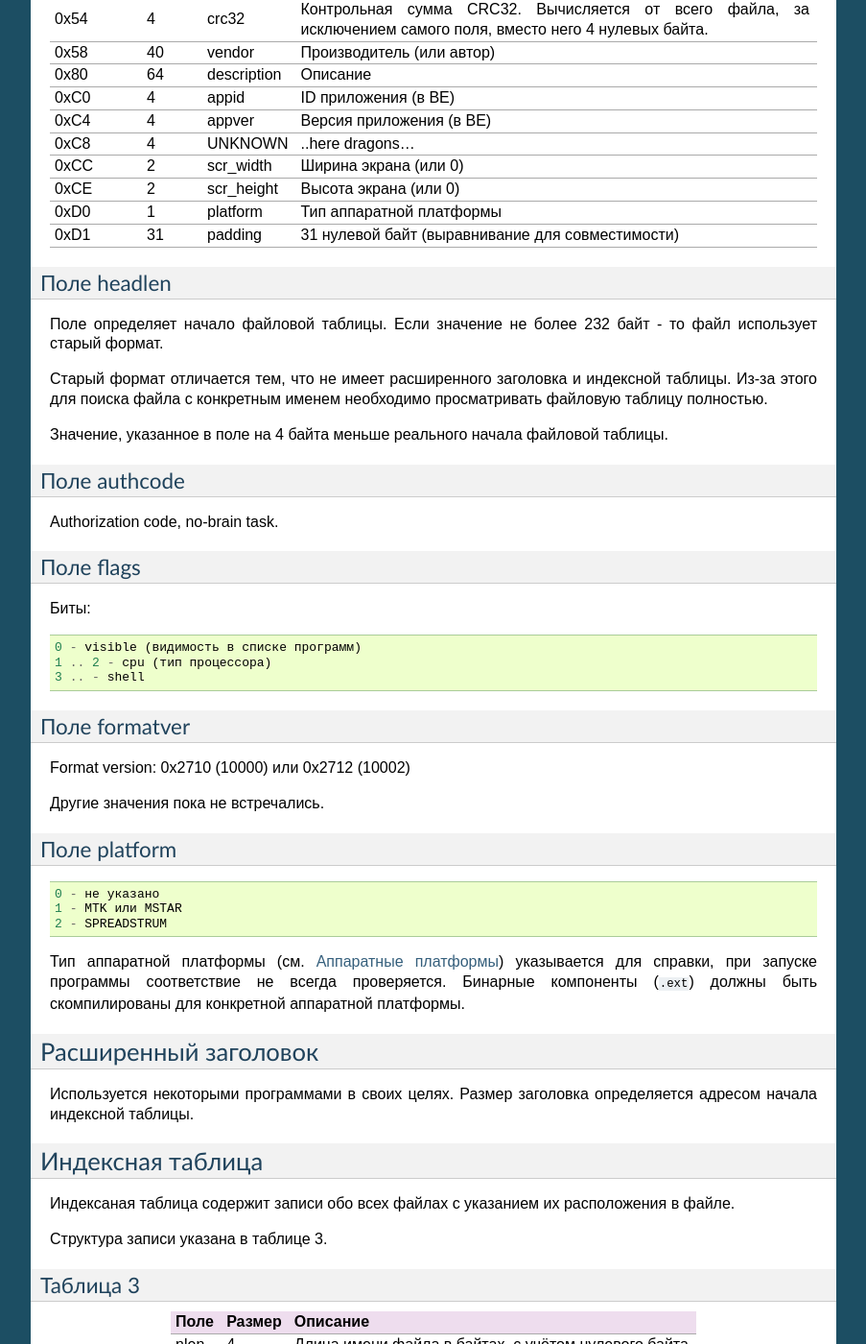
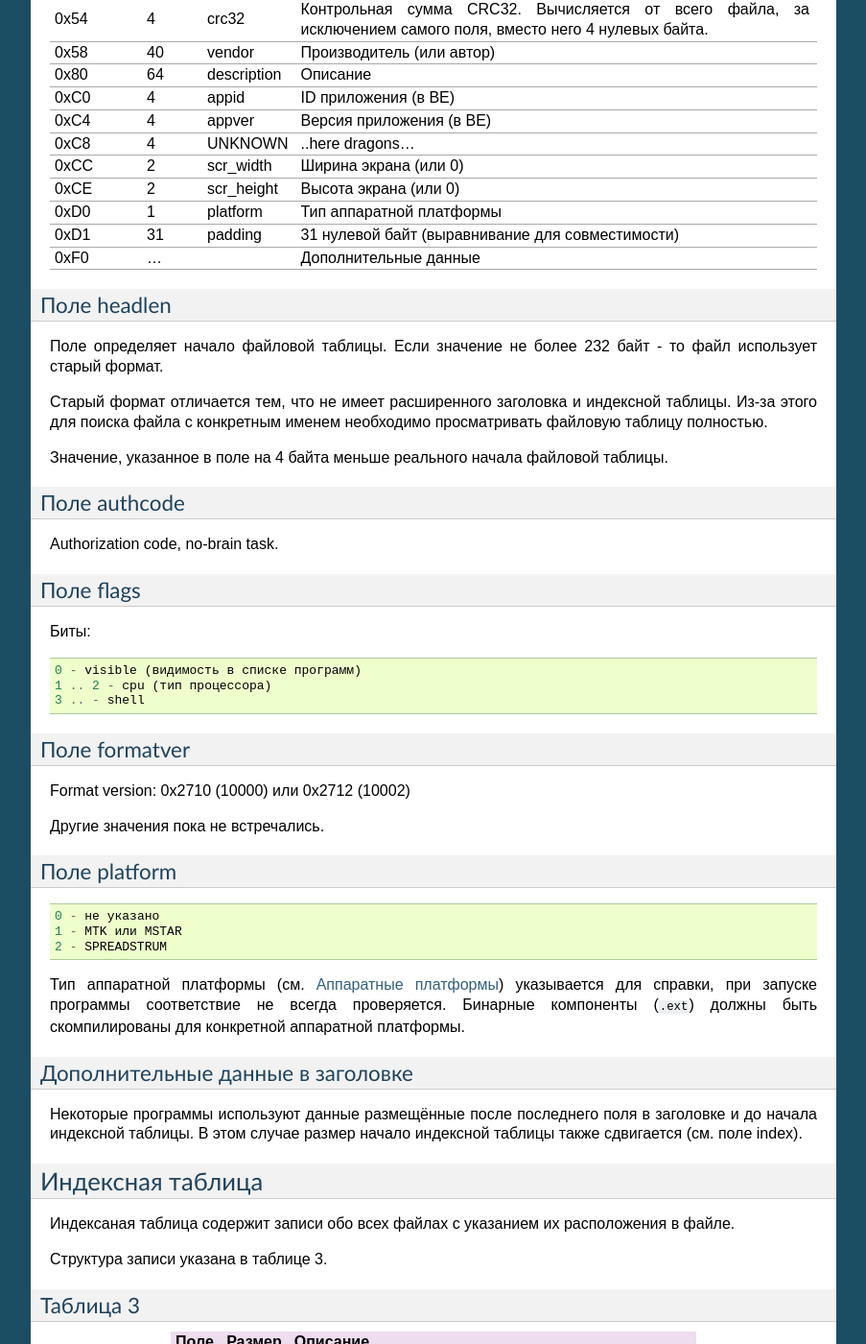
Before and after one commit to d-free-j/mrp-docs-ru, a Sphinx documentation site: the page built from source/02_files/mrp_file.rst, in a window 1280 px wide and 1400 px high, scrolled down 1183 px. Shown: the whole window at 96% size, without its empty margins (198-1101 px from the left). Built offline with Sphinx 7.4.7, drawn with Linux system fonts in a browser that asks for light colours; some of the changed text lies outside the part shown.

Commit message:
fix, bm format

```diff
--- a/source/02_files/index.rst
+++ b/source/02_files/index.rst
@@ -17,3 +17,4 @@
    :maxdepth: 1
 
    slg_file.rst
+   bm_file.rst
--- a/source/02_files/mrp_file.rst
+++ b/source/02_files/mrp_file.rst
@@ -24,7 +24,8 @@
 +----------+-----------------------+
 | 0x04     | Заголовок             |
 +----------+-----------------------+
-| 0xF0     | Расширенный заголовок |
+| 0xF0     | Дополнительные данные |
+|          | в заголовке           |
 +----------+-----------------------+
 | ...      | Индексная таблица     |
 +----------+-----------------------+
@@ -41,9 +42,9 @@
 Структура заголовка приведена в таблице 2.
 
 Все строки фиксированной длины должны быть дополнены нулями до нужного размера.
-Кодировка символов обычно "Китайский упрощённый GB-2312", но определение кодировки
-выполняется непосредственно программой читающей эти строки, например, приложением
-отображающем список установленных программ (``dsm_gm.mrp``).
+Кодировка символов обычно "Китайский упрощённый GB-2312", но определение
+кодировки выполняется непосредственно программой читающей эти строки, например,
+приложением отображающем список установленных программ (``dsm_gm.mrp``).
 
 Все цифровые поля в Little Endian (LE), за исключением указанных.
 
@@ -97,6 +98,8 @@
 |     0xD1 |   31  | padding     | 31 нулевой байт (выравнивание для           |
 |          |       |             | совместимости)                              |
 +----------+-------+-------------+---------------------------------------------+
+|     0xF0 |   ... |             | Дополнительные данные                       |
++----------+-------+-------------+---------------------------------------------+
 
 Поле headlen
 ~~~~~~~~~~~~
@@ -149,11 +152,13 @@
 компоненты (``.ext``) должны быть скомпилированы для конкретной аппаратной
 платформы.
 
-Расширенный заголовок
----------------------
+Дополнительные данные в заголовке
+~~~~~~~~~~~~~~~~~~~~~~~~~~~~~~~~~
 
-Используется некоторыми программами в своих целях. Размер заголовка
-определяется адресом начала индексной таблицы.
+Некоторые программы используют данные размещённые после последнего поля в
+заголовке и до начала индексной таблицы. В этом случае размер начало индексной
+таблицы также сдвигается (см. поле index).
+
 
 Индексная таблица
 -----------------
```
Also changed, not shown: source/02_files/bm_file.rst (added, +39 -0 lines).
